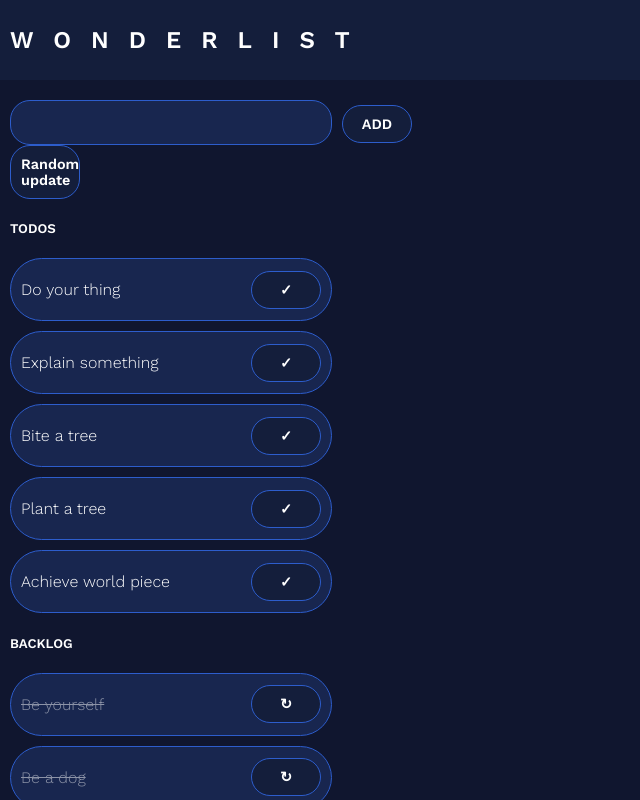
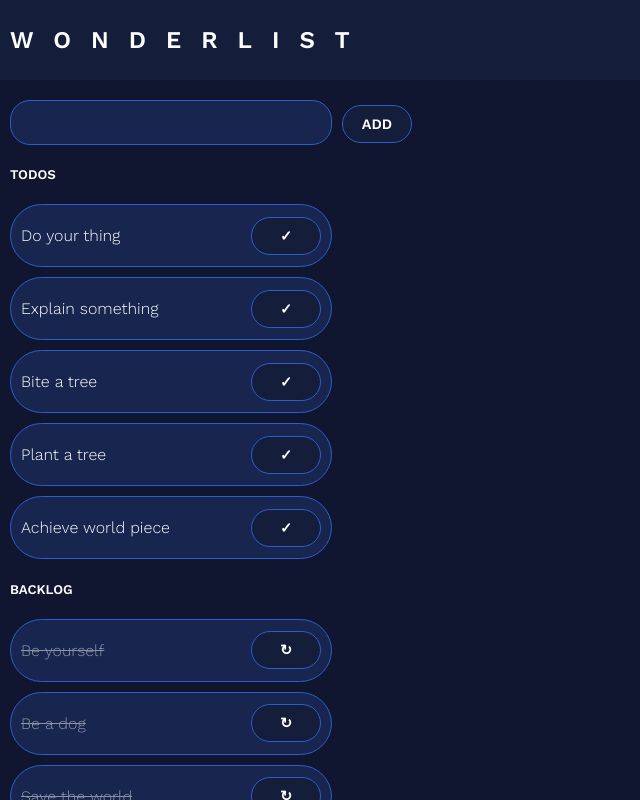
Before and after one commit to AJEdelmann/todo-app, a React (Create React App) app: page / in a window 1280 px wide. Shown: the whole page, without its empty margins (0-640 px from the left). Built offline with nearby package versions, Linux system fonts and the light colour scheme.

Commit message:
Children to parent communication and onClicks

```diff
--- a/src/components/MainContainer.js
+++ b/src/components/MainContainer.js
@@ -20,10 +20,15 @@
     };
   }
 
-  handleUpdate = () => {
-    const newData = this.state.items;
-    newData[0].text = "Mach dein Ding";
-    this.setState({ items: newData });
+  handleUpdate = id => {
+    const items = this.state.items;
+    const updatedItems = items.map(el => {
+      if (id === el.id) {
+        el.status = !el.status;
+      }
+      return el;
+    });
+    this.setState({ items: updatedItems });
   };
 
   render() {
@@ -38,7 +43,10 @@
           items={todos}
           updateFromChild={this.handleUpdate}
         ></ToDoContainer>
-        <ToDonesContainer items={todones}></ToDonesContainer>
+        <ToDonesContainer
+          items={todones}
+          updateFromChild={this.handleUpdate}
+        ></ToDonesContainer>
       </main>
     );
   }
--- a/src/components/ToDoContainer.js
+++ b/src/components/ToDoContainer.js
@@ -4,20 +4,21 @@
 class ToDoContainer extends React.Component {
   constructor(props) {
     super(props);
-
-    // binding is necessary to make 'this' work in the callback
-    this.updateRandomly = this.updateRandomly.bind(this);
   }
 
-  updateRandomly() {
-    this.props.updateFromChild();
-  }
+  updateItem = id => {
+    this.props.updateFromChild(id);
+  };
 
   render() {
     const data = this.props.items;
     const todoItems = data.map(el => {
       return (
-        <ToDoItem key={el.id} text={el.text} status={el.status}></ToDoItem>
+        <ToDoItem
+          key={el.id}
+          data={el}
+          handleUpdate={this.updateItem}
+        ></ToDoItem>
       );
     });
 
@@ -25,9 +26,6 @@
       <div className="todos-container">
         {data.length > 0 && (
           <div className="todos">
-            <button className="fake btn" onClick={this.updateRandomly}>
-              Random update
-            </button>
             <h5>TODOS</h5>
             {todoItems}
           </div>
--- a/src/components/ToDoItem.js
+++ b/src/components/ToDoItem.js
@@ -1,14 +1,20 @@
 import React from "react";
 
-class ToDoItem extends React.Component {
-  render() {
-    return (
-      <div className="item">
-        <p>{this.props.text}</p>
-        <button className="btn">{this.props.status ? "↻" : "✓"}</button>
-      </div>
-    );
+const ToDoItem = props => {
+  function updateItem(e) {
+    e.preventDefault();
+    const id = props.data.id;
+    props.handleUpdate(id);
   }
-}
+
+  return (
+    <div className="item">
+      <p>{props.data.text}</p>
+      <button className="btn" onClick={updateItem}>
+        {props.data.status ? "↻" : "✓"}
+      </button>
+    </div>
+  );
+};
 
 export default ToDoItem;
--- a/src/components/ToDonesContainer.js
+++ b/src/components/ToDonesContainer.js
@@ -2,11 +2,24 @@
 import ToDoItem from "./ToDoItem";
 
 class ToDonesContainer extends React.Component {
+  constructor(props) {
+    super(props);
+  }
+
+  updateItem = id => {
+    this.props.updateFromChild(id);
+  };
+
   render() {
     const data = this.props.items;
+
     const todoneItems = data.map(el => {
       return (
-        <ToDoItem key={el.id} text={el.text} status={el.status}></ToDoItem>
+        <ToDoItem
+          key={el.id}
+          data={el}
+          handleUpdate={this.updateItem}
+        ></ToDoItem>
       );
     });
 
```
